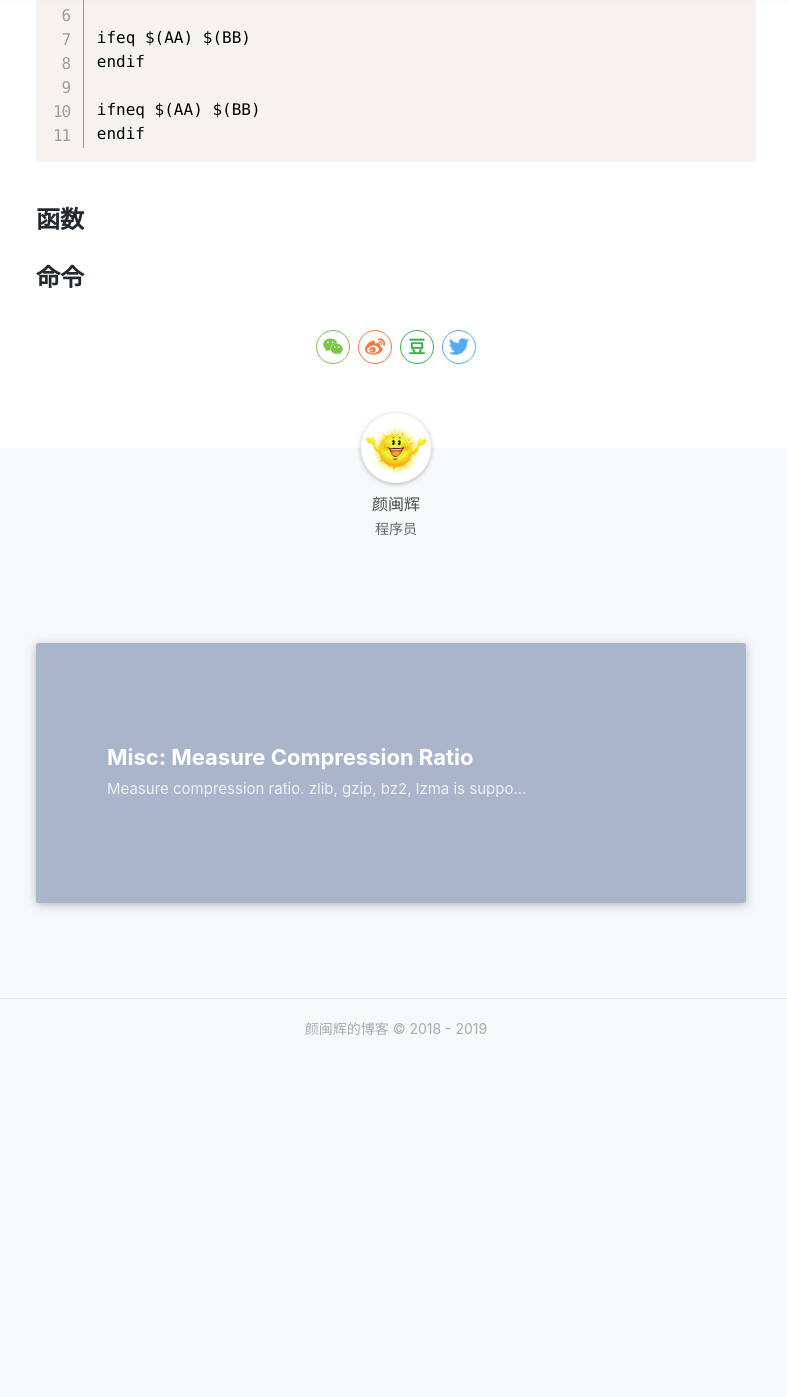
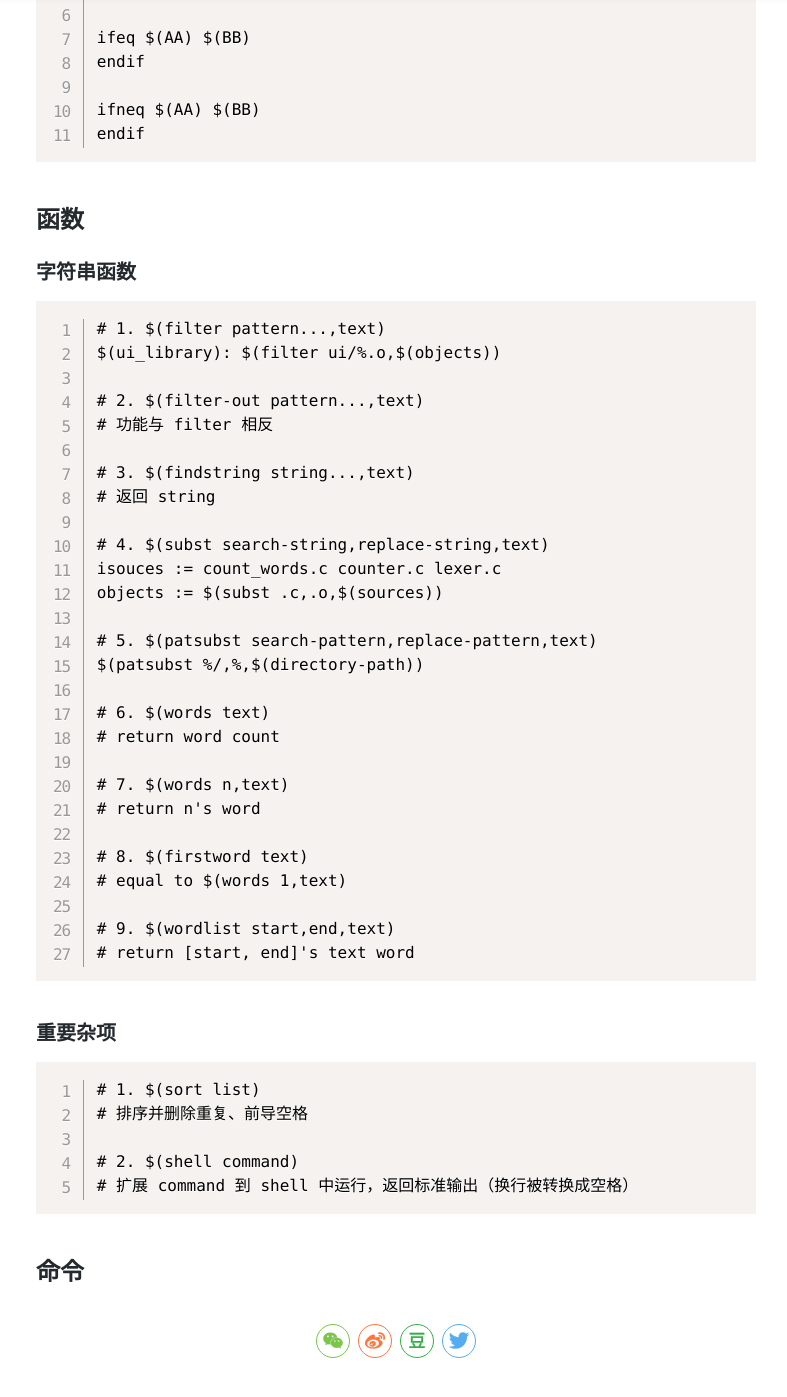
Before and after one commit to yanminhui/yanminhui.github.io, a Jekyll site: the page built from _posts/articles/2019-05-04-make.md, in a window 1280 px wide and 1400 px high, scrolled down 6282 px. Shown: the top 1397 px of the window, without its empty margins (244-1031 px from the left). Built offline with Jekyll 4.4.1, drawn with Linux system fonts in a browser that asks for light colours; nearby versions of some CDN libraries; a style sheet for code colours, icons or effects is not loaded; before the commit the page ends 7361 px from its top, so only the background shows below that.

Commit message:
Add string functions

````diff
--- a/_posts/articles/2019-05-04-make.md
+++ b/_posts/articles/2019-05-04-make.md
@@ -258,4 +258,48 @@ endif
 
 ## 函数
 
+### 字符串函数
+
+```makefile
+# 1. $(filter pattern...,text)
+$(ui_library): $(filter ui/%.o,$(objects))
+
+# 2. $(filter-out pattern...,text)
+# 功能与 filter 相反
+
+# 3. $(findstring string...,text)
+# 返回 string
+
+# 4. $(subst search-string,replace-string,text)
+isouces := count_words.c counter.c lexer.c
+objects := $(subst .c,.o,$(sources))
+
+# 5. $(patsubst search-pattern,replace-pattern,text)
+$(patsubst %/,%,$(directory-path))
+
+# 6. $(words text)
+# return word count
+
+# 7. $(words n,text)
+# return n's word
+
+# 8. $(firstword text)
+# equal to $(words 1,text)
+
+# 9. $(wordlist start,end,text)
+# return [start, end]'s text word
+```
+
+### 重要杂项
+
+```makefile
+# 1. $(sort list)
+# 排序并删除重复、前导空格
+
+# 2. $(shell command)
+# 扩展 command 到 shell 中运行，返回标准输出（换行被转换成空格）
+```
+
+
+
 ## 命令
````
